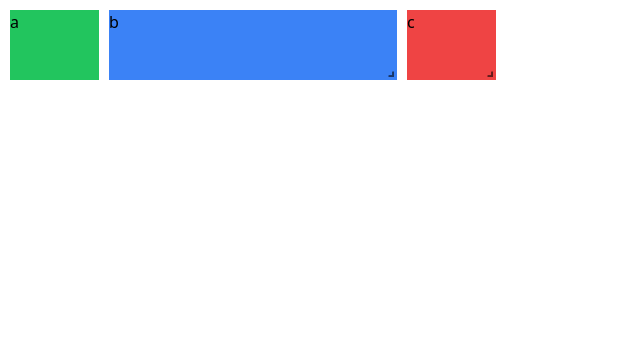
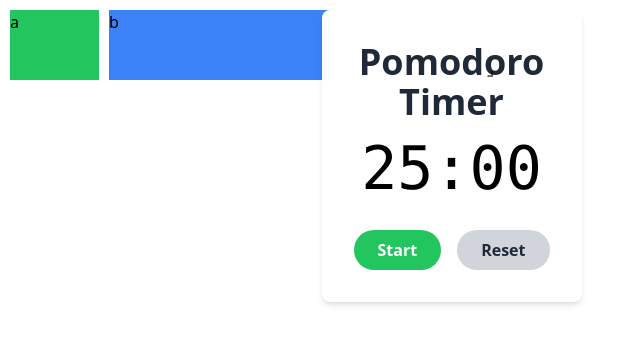
Before and after one commit to jainhardik120/stay-up, a React (Create React App) app: page / in a window 1280 px wide. Shown: the top 344 px of the page, without its empty margins (0-640 px from the left). Built offline with nearby package versions, Linux system fonts and the light colour scheme.

Commit message:
added first widget

```diff
--- a/src/App.tsx
+++ b/src/App.tsx
@@ -1,9 +1,9 @@
 import React from "react";
 import GridLayout from "react-grid-layout";
+import PomodoroTimer from "./widgets/pomodore-timer";
 
 class MyFirstGrid extends React.Component {
   render() {
-    // layout is an array of objects, see the demo for more complete usage
     const layout = [
       { i: "a", x: 0, y: 0, w: 1, h: 2, static: true },
       { i: "b", x: 1, y: 0, w: 3, h: 2, minW: 2, maxW: 4 },
@@ -19,7 +19,9 @@ class MyFirstGrid extends React.Component {
       >
         <div key="a" className="bg-green-500">a</div>
         <div key="b" className="bg-blue-500">b</div>
-        <div key="c" className="bg-red-500">c</div>
+        <div key="c" className="bg-red-500">
+          <PomodoroTimer/>
+        </div>
       </GridLayout>
     );
   }
--- /dev/null
+++ b/src/widgets/pomodore-timer/index.tsx
@@ -0,0 +1,67 @@
+import React, { useState, useEffect } from 'react';
+
+const PomodoroTimer: React.FC = () => {
+  const [minutes, setMinutes] = useState(25);
+  const [seconds, setSeconds] = useState(0);
+  const [isActive, setIsActive] = useState(false);
+
+  useEffect(() => {
+    let interval: NodeJS.Timeout | null = null;
+
+    if (isActive) {
+      interval = setInterval(() => {
+        if (seconds > 0) {
+          setSeconds(seconds - 1);
+        } else if (minutes > 0) {
+          setMinutes(minutes - 1);
+          setSeconds(59);
+        } else {
+          clearInterval(interval!);
+          setIsActive(false);
+        }
+      }, 1000);
+    } else if (!isActive && seconds !== 0) {
+      clearInterval(interval!);
+    }
+
+    return () => clearInterval(interval!);
+  }, [isActive, minutes, seconds]);
+
+  const toggleTimer = () => {
+    setIsActive(!isActive);
+  };
+
+  const resetTimer = () => {
+    setIsActive(false);
+    setMinutes(25);
+    setSeconds(0);
+  };
+
+  return (
+    <div className="flex flex-col items-center justify-center bg-gray-100">
+      <div className="p-8 bg-white rounded-lg shadow-md">
+        <h1 className="text-4xl font-bold mb-4 text-center text-gray-800">Pomodoro Timer</h1>
+        <div className="text-6xl font-mono mb-8 text-center">
+          {String(minutes).padStart(2, '0')}:{String(seconds).padStart(2, '0')}
+        </div>
+        <div className="flex justify-center space-x-4">
+          <button
+            onClick={toggleTimer}
+            className={`px-6 py-2 rounded-full text-white font-semibold ${isActive ? 'bg-red-500 hover:bg-red-600' : 'bg-green-500 hover:bg-green-600'
+              }`}
+          >
+            {isActive ? 'Pause' : 'Start'}
+          </button>
+          <button
+            onClick={resetTimer}
+            className="px-6 py-2 rounded-full bg-gray-300 hover:bg-gray-400 text-gray-800 font-semibold"
+          >
+            Reset
+          </button>
+        </div>
+      </div>
+    </div>
+  );
+};
+
+export default PomodoroTimer;
```
